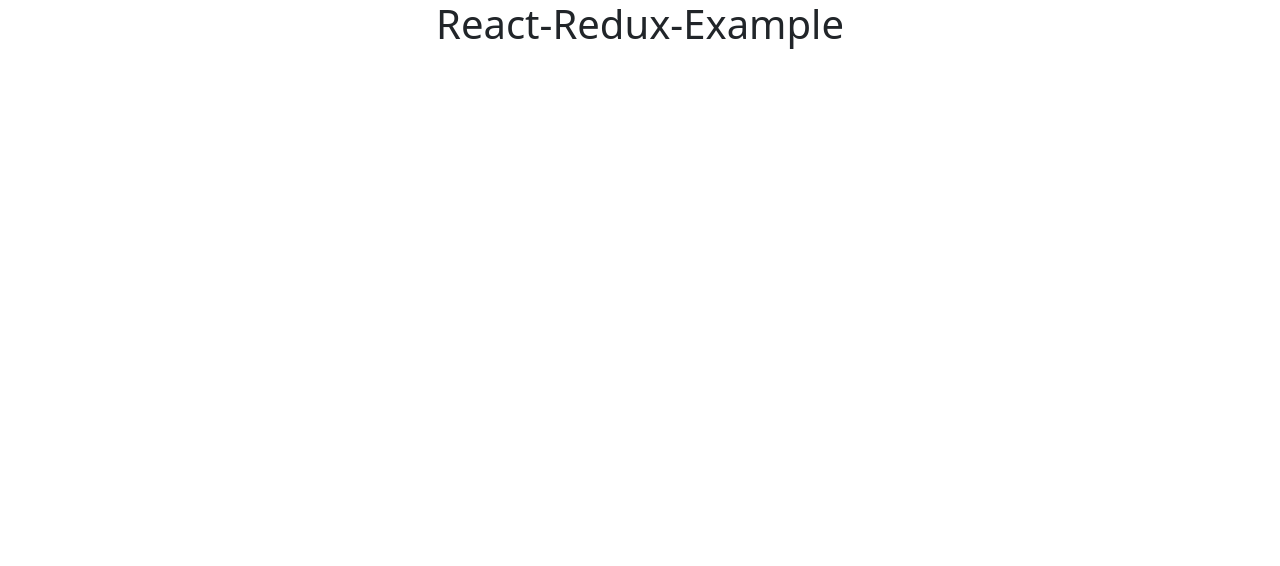
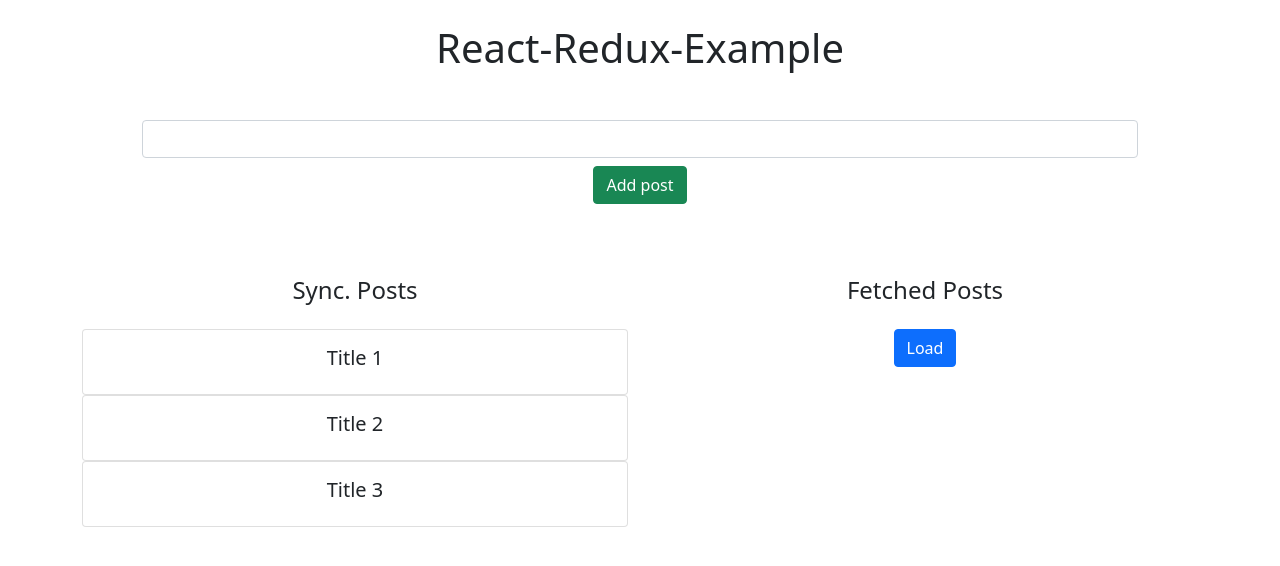
Before and after one commit to maxmdev/react-redux, a React (Create React App) app: page / in a window 1280 px wide. Shown: the top 566 px of the page. Built offline with nearby package versions, Linux system fonts and the light colour scheme.

Commit message:
added base components and markup

```diff
--- a/src/App.js
+++ b/src/App.js
@@ -1,7 +1,28 @@
+import React from "react";
+import PostForm from "./components/PostForm";
+import Posts from "./components/Posts";
+import FetchedPosts from "./components/FetchedPosts";
+
 function App() {
   return (
-      <div className='container text-center'>
+      <div className='container text-center pt-4'>
           <h1>React-Redux-Example</h1>
+          <div className='row m-5'>
+              <div className='col'>
+                  <PostForm />
+              </div>
+          </div>
+
+          <div className='row'>
+              <div className='col'>
+                  <h4 className='m-4'>Sync. Posts</h4>
+                  <Posts posts={[1,2,3]} />
+              </div>
+              <div className='col'>
+                  <h4 className='m-4'>Fetched Posts</h4>
+                  <FetchedPosts posts={[]} />
+              </div>
+          </div>
       </div>
   );
 }
--- /dev/null
+++ b/src/components/FetchedPosts.js
@@ -0,0 +1,16 @@
+import React from "react";
+
+export default ({ posts }) => {
+    if(!posts.length) {
+        return (
+            <button className='btn btn-primary'>Load</button>
+        )
+    }
+
+
+    return (
+        <div>
+
+        </div>
+    )
+}
--- /dev/null
+++ b/src/components/Post.js
@@ -0,0 +1,11 @@
+import React from "react";
+
+export default ({post}) => {
+    return (
+        <div className='card'>
+            <div className='card-body'>
+                <h5 className='card-title'>Title {post}</h5>
+            </div>
+        </div>
+    )
+}
--- /dev/null
+++ b/src/components/PostForm.js
@@ -0,0 +1,24 @@
+import React from "react";
+
+export default class PostForm extends React.Component {
+    constructor(props) {
+        super(props);
+
+        this.state = {};
+    }
+
+    handleSubmit = event => {
+        event.preventDefault();
+    }
+
+    render() {
+        return (
+            <div>
+                <form onSubmit={this.handleSubmit}>
+                    <input type='text' className='form-control'/>
+                    <button className='btn btn-success mt-2' type='submit'>Add post</button>
+                </form>
+            </div>
+        )
+    }
+}
--- /dev/null
+++ b/src/components/Posts.js
@@ -0,0 +1,11 @@
+import React from "react";
+import Post from "./Post";
+
+export default ({posts}) => {
+    if(!posts.length) {
+        return (
+            <span className='text-center'> No posts yet. </span>
+        )
+    }
+    return posts.map(post => <Post post={post} key={post} />)
+}
```
